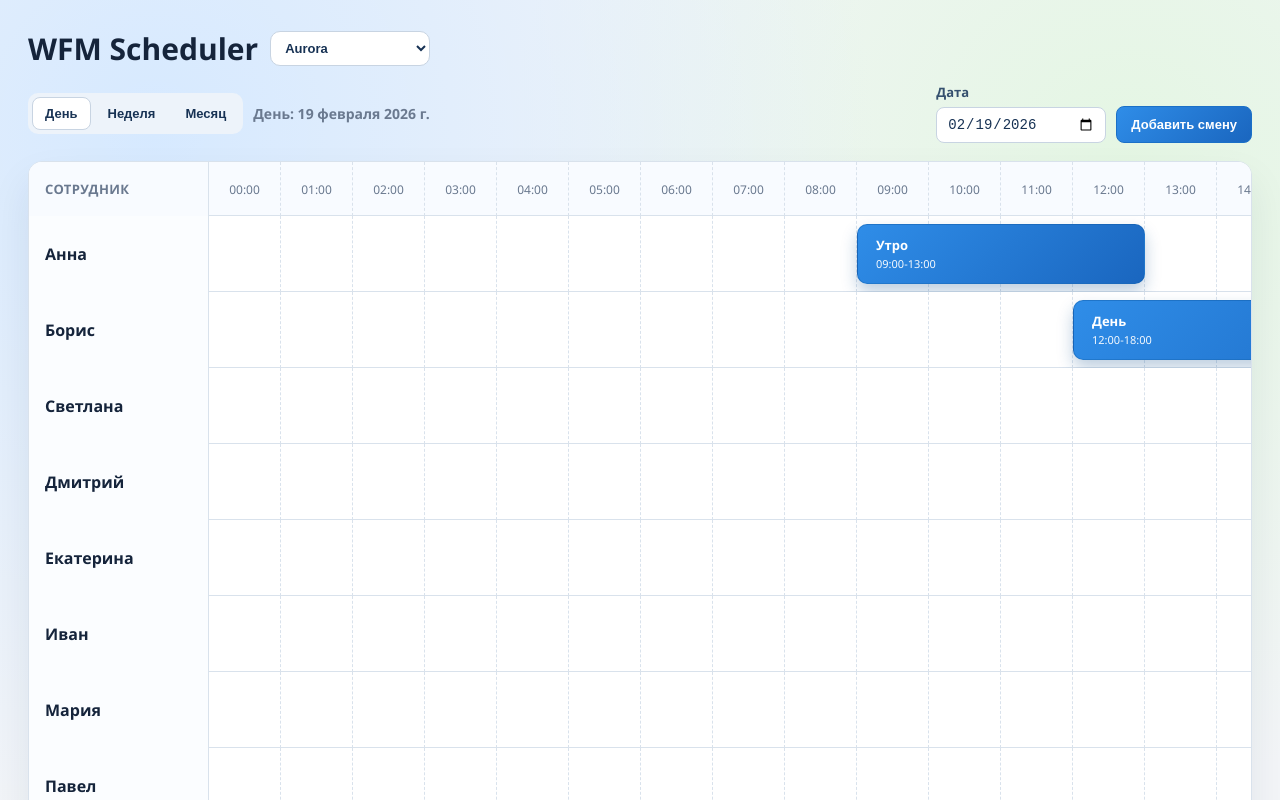
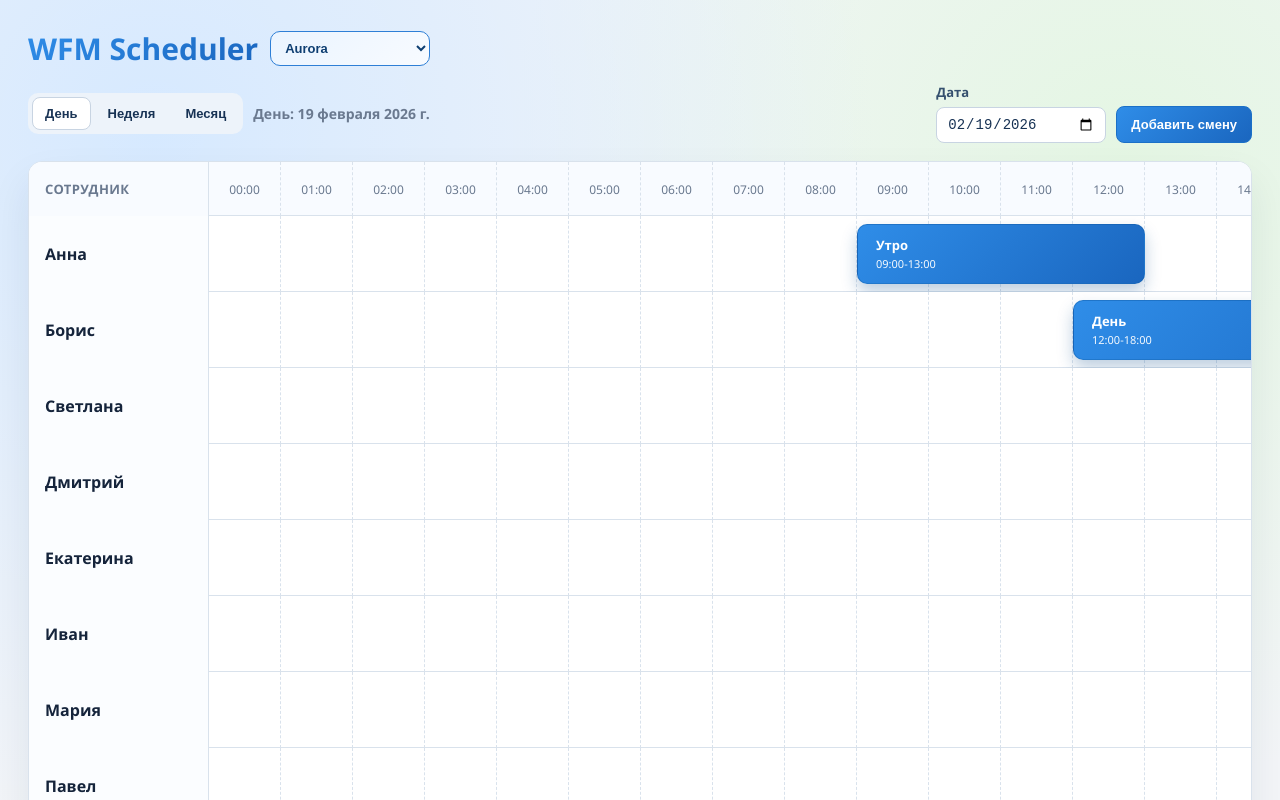
Before and after one commit to mfbulat/vibe-wfm, a React (Vite) app: page / in a window 1280 px wide. Shown: the top 800 px of the page. Built offline with nearby package versions, Linux system fonts and the light colour scheme.

Commit message:
themes adjust

```diff
--- a/src/App.module.scss
+++ b/src/App.module.scss
@@ -446,7 +446,10 @@ $row-height: 76px;
   h1 {
     margin: 0;
     font-size: 30px;
-    color: var(--text-main);
+    background: linear-gradient(135deg, var(--accent-grad-1), var(--accent-grad-2));
+    -webkit-background-clip: text;
+    background-clip: text;
+    color: transparent;
   }
 }
 
@@ -465,14 +468,24 @@ $row-height: 76px;
 
 .themePicker {
   min-width: 160px;
-  border: 1px solid var(--control-border);
+  border: 1px solid var(--accent-soft-border);
   border-radius: 10px;
-  background: var(--panel-bg);
-  color: var(--control-text);
+  background: linear-gradient(135deg, var(--accent-soft-bg), var(--surface-soft-2));
+  color: var(--accent-soft-text);
   padding: 8px 10px;
   font-size: 13px;
-  font-weight: 600;
+  font-weight: 700;
   cursor: pointer;
+
+  &:focus {
+    outline: 2px solid var(--focus-ring);
+    border-color: var(--accent);
+  }
+
+  option {
+    color: var(--control-text);
+    background: var(--panel-bg);
+  }
 }
 
 .toolbar {
```
